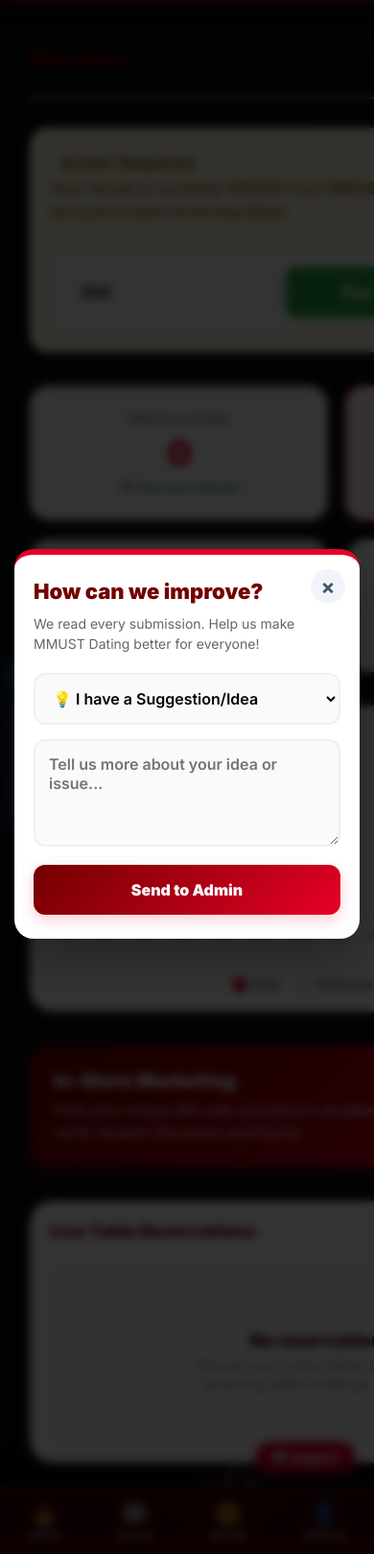
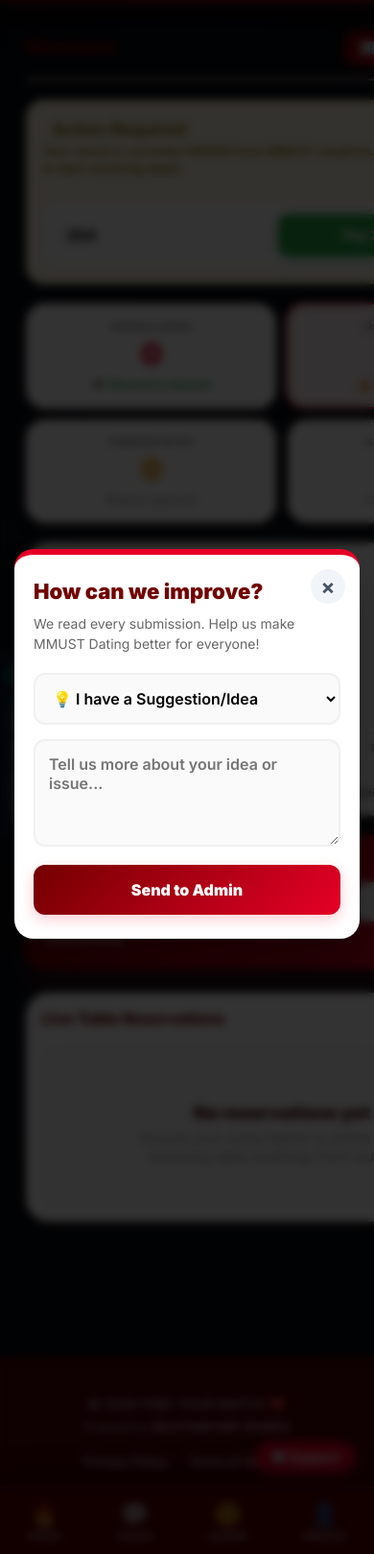
Before and after one commit to delstarford123/find-your-match, a Flask app: page /business/dashboard in a window 390 px wide. Shown: the part 70-1689 px from the top of the page at 96% size. Run offline with Flask 3, Linux system fonts and the light colour scheme; the visitor is signed in with stand-in values (Sample User, id 1); data that the repository does not hold is empty; some libraries are stand-ins or nearby versions.

Commit message:
SORI KARUNGU

```diff
--- a/app/templates/business_dashboard.html
+++ b/app/templates/business_dashboard.html
@@ -5,8 +5,9 @@
     /* === LAYOUT === */
     .b2b-container {
         max-width: 1100px;
-        margin: clamp(20px, 4vw, 40px) auto;
-        padding: 0 clamp(15px, 4vw, 25px);
+        margin: clamp(10px, 3vw, 40px) auto;
+        padding: 0 clamp(10px, 3vw, 25px);
+        padding-bottom: calc(80px + env(safe-area-inset-bottom, 0px));
         animation: fadeSlideUp 0.4s cubic-bezier(0.175, 0.885, 0.32, 1.275) forwards;
     }
 
@@ -21,22 +22,22 @@
         flex-wrap: wrap;
         justify-content: space-between;
         align-items: center;
-        gap: 15px;
-        margin-bottom: 30px;
-        padding-bottom: 20px;
+        gap: clamp(10px, 2vw, 15px);
+        margin-bottom: clamp(20px, 4vw, 30px);
+        padding-bottom: clamp(15px, 3vw, 20px);
         border-bottom: 2px solid #FFD6DD;
     }
     .b2b-header h1 {
         color: #720000;
         margin: 0;
-        font-size: clamp(22px, 4vw, 32px);
+        font-size: clamp(20px, 5vw, 32px);
         font-weight: 900;
         letter-spacing: -0.5px;
     }
 
     .header-actions {
         display: flex;
-        gap: 12px;
+        gap: 10px;
         align-items: center;
         flex-wrap: wrap;
     }
@@ -45,10 +46,10 @@
         background: linear-gradient(135deg, #720000 0%, #E60026 100%);
         color: white;
         text-decoration: none;
-        padding: 12px 20px;
+        padding: clamp(10px, 2vw, 12px) clamp(15px, 3vw, 20px);
         border-radius: 12px;
         font-weight: 800;
-        font-size: 14px;
+        font-size: clamp(12px, 2.5vw, 14px);
         box-shadow: 0 4px 15px rgba(230,0,38,0.2);
         display: flex; align-items: center; gap: 8px;
         transition: transform 0.2s, box-shadow 0.2s;
@@ -82,16 +83,17 @@
 
     /* === SUBSCRIPTION BANNERS === */
     .sub-banner {
-        padding: clamp(20px, 4vw, 30px);
+        padding: clamp(15px, 4vw, 30px);
         border-radius: 18px;
         display: flex;
         flex-wrap: wrap;
-        gap: 20px;
+        gap: 15px;
         align-items: center;
         justify-content: space-between;
-        margin-bottom: 35px;
+        margin-bottom: clamp(20px, 5vw, 35px);
         font-weight: 600;
-        line-height: 1.5;
+        font-size: clamp(13px, 3vw, 15px);
+        line-height: 1.4;
         box-shadow: 0 8px 25px rgba(0,0,0,0.04);
     }
     .sub-inactive { background: #fff8e6; color: #856404; border: 1px solid #ffeeba; }
@@ -99,20 +101,20 @@
 
     /* M-Pesa Payment Box */
     .payment-box {
-        display: flex; flex-wrap: wrap; gap: 10px; width: 100%; max-width: 500px;
-        background: white; padding: 15px; border-radius: 14px; border: 1px solid #ffeeba;
+        display: flex; flex-wrap: wrap; gap: 8px; width: 100%; max-width: 500px;
+        background: white; padding: 12px; border-radius: 14px; border: 1px solid #ffeeba;
     }
     .mpesa-input {
-        flex: 1; min-width: 200px; padding: 14px; border: 2px solid #eee;
-        border-radius: 10px; font-weight: 800; outline: none; font-size: 16px;
+        flex: 1; min-width: 150px; padding: clamp(10px, 2.5vw, 14px); border: 2px solid #eee;
+        border-radius: 10px; font-weight: 800; outline: none; font-size: clamp(14px, 3vw, 16px);
         transition: 0.2s; color: #111; -webkit-appearance: none;
     }
     .mpesa-input:focus { border-color: #28a745; box-shadow: 0 0 0 4px rgba(40, 167, 69, 0.1); }
 
     .btn-pay {
-        background: #28a745; color: white; border: none; padding: 14px 25px;
-        border-radius: 10px; font-weight: 900; font-size: 16px; cursor: pointer;
-        transition: 0.2s; white-space: nowrap; flex: 1; min-width: 150px;
+        background: #28a745; color: white; border: none; padding: clamp(10px, 2.5vw, 14px) 20px;
+        border-radius: 10px; font-weight: 900; font-size: clamp(14px, 3vw, 16px); cursor: pointer;
+        transition: 0.2s; white-space: nowrap; flex: 1; min-width: 120px;
         box-shadow: 0 4px 10px rgba(40, 167, 69, 0.3);
     }
     .btn-pay:hover:not(:disabled) { background: #218838; transform: translateY(-2px); box-shadow: 0 6px 15px rgba(40, 167, 69, 0.4); }
@@ -121,47 +123,47 @@
     /* === STAT CARDS === */
     .stats-grid {
         display: grid;
-        grid-template-columns: repeat(auto-fit, minmax(220px, 1fr));
-        gap: 20px;
-        margin-bottom: 35px;
+        grid-template-columns: repeat(auto-fit, minmax(clamp(140px, 45%, 220px), 1fr));
+        gap: clamp(10px, 3vw, 20px);
+        margin-bottom: clamp(20px, 5vw, 35px);
     }
     .stat-card {
-        background: white; padding: 25px; border-radius: 20px;
+        background: white; padding: clamp(15px, 4vw, 25px); border-radius: 20px;
         box-shadow: 0 10px 25px rgba(114,0,0,0.05);
         border: 1px solid #FFD6DD; text-align: center;
         display: flex; flex-direction: column; justify-content: center;
         transition: transform 0.2s, box-shadow 0.2s;
     }
     .stat-card:hover { transform: translateY(-4px); box-shadow: 0 15px 35px rgba(114,0,0,0.08); }
-    .stat-value { font-size: clamp(36px, 6vw, 46px); font-weight: 900; color: #E60026; margin: 10px 0; line-height: 1; letter-spacing: -1px; }
-    .stat-label { color: #888; font-size: 12px; text-transform: uppercase; font-weight: 900; letter-spacing: 1px; }
+    .stat-value { font-size: clamp(28px, 8vw, 46px); font-weight: 900; color: #E60026; margin: 8px 0; line-height: 1; letter-spacing: -1px; }
+    .stat-label { color: #888; font-size: clamp(10px, 2vw, 12px); text-transform: uppercase; font-weight: 900; letter-spacing: 0.5px; }
 
     /* Container for sections */
     .b2b-section {
-        background: white; padding: clamp(20px, 5vw, 35px);
+        background: white; padding: clamp(15px, 4vw, 35px);
         border-radius: 24px; box-shadow: 0 10px 30px rgba(114,0,0,0.06);
-        border: 1px solid #FFD6DD; margin-bottom: 35px;
+        border: 1px solid #FFD6DD; margin-bottom: clamp(20px, 5vw, 35px);
     }
-    .b2b-section h2 { color: #720000; margin-top: 0; margin-bottom: 25px; font-weight: 900; font-size: clamp(18px, 4vw, 22px);}
+    .b2b-section h2 { color: #720000; margin-top: 0; margin-bottom: 20px; font-weight: 900; font-size: clamp(16px, 4vw, 22px);}
 
     /* === HEATMAP === */
     .heatmap-scroll-area {
-        width: 100%; overflow-x: auto; padding-bottom: 15px; -webkit-overflow-scrolling: touch;
+        width: 100%; overflow-x: auto; padding-bottom: 10px; -webkit-overflow-scrolling: touch;
     }
     .heatmap-scroll-area::-webkit-scrollbar { height: 6px; }
     .heatmap-scroll-area::-webkit-scrollbar-track { background: transparent; }
     .heatmap-scroll-area::-webkit-scrollbar-thumb { background: #ddd; border-radius: 10px; }
 
     .heatmap-container {
-        display: flex; align-items: flex-end; gap: 6px; height: 180px;
-        padding-top: 20px; border-bottom: 2px solid #f0f0f0; min-width: 600px;
+        display: flex; align-items: flex-end; gap: 4px; height: 160px;
+        padding-top: 20px; border-bottom: 2px solid #f0f0f0; min-width: 500px;
     }
     .heat-bar-wrapper {
-        flex: 1; min-width: 25px; display: flex; flex-direction: column;
-        align-items: center; gap: 8px; position: relative;
+        flex: 1; min-width: 20px; display: flex; flex-direction: column;
+        align-items: center; gap: 6px; position: relative;
     }
     .heat-bar {
-        width: 100%; border-radius: 6px 6px 0 0; transition: 0.3s; cursor: pointer;
+        width: 100%; border-radius: 5px 5px 0 0; transition: 0.3s; cursor: pointer;
         min-height: 4px;
     }
     .heat-bar:hover { filter: brightness(0.8); }
@@ -202,45 +204,45 @@
         td:nth-of-type(5):before { content: "Actions"; }
 
         .action-flex { justify-content: flex-start; flex-direction: column; width: 100%; }
-        .action-flex button { width: 100%; margin-bottom: 8px; padding: 14px; font-size: 14px;}
+        .action-flex button { width: 100%; margin-bottom: 6px; padding: clamp(10px, 3vw, 14px); font-size: 13px;}
     }
 
-    .status-badge { padding: 6px 14px; border-radius: 20px; font-size: 12px; font-weight: 900; text-transform: uppercase; letter-spacing: 0.5px; display: inline-block; }
+    .status-badge { padding: 4px 12px; border-radius: 20px; font-size: clamp(10px, 2.5vw, 12px); font-weight: 900; text-transform: uppercase; letter-spacing: 0.5px; display: inline-block; }
     .status-pending { background: #fff3cd; color: #856404; border: 1px solid #ffeeba; }
     .status-approved { background: #d4edda; color: #155724; border: 1px solid #c3e6cb; }
     .status-declined { background: #f8d7da; color: #721c24; border: 1px solid #f5c6cb; }
 
     /* Action Buttons */
-    .action-flex { display: flex; gap: 10px; flex-wrap: wrap; }
-    .btn-approve { background: #28a745; color: white; border: none; padding: 10px 18px; border-radius: 8px; cursor: pointer; font-weight: 800; transition: 0.2s; font-size: 13px; }
+    .action-flex { display: flex; gap: 8px; flex-wrap: wrap; }
+    .btn-approve { background: #28a745; color: white; border: none; padding: 8px 16px; border-radius: 8px; cursor: pointer; font-weight: 800; transition: 0.2s; font-size: 12px; }
     .btn-approve:hover:not(:disabled) { background: #218838; transform: translateY(-2px); box-shadow: 0 4px 10px rgba(40,167,69,0.3); }
     .btn-approve:disabled { background: #888; cursor: not-allowed; }
 
-    .btn-decline { background: white; color: #dc3545; border: 2px solid #dc3545; padding: 8px 18px; border-radius: 8px; cursor: pointer; font-weight: 800; transition: 0.2s; font-size: 13px; }
+    .btn-decline { background: white; color: #dc3545; border: 2px solid #dc3545; padding: 6px 16px; border-radius: 8px; cursor: pointer; font-weight: 800; transition: 0.2s; font-size: 12px; }
     .btn-decline:hover:not(:disabled) { background: #f8d7da; }
     .btn-decline:disabled { color: #888; border-color: #888; cursor: not-allowed; }
 
     /* Promo / Action Banner */
     .action-banner {
         background: linear-gradient(135deg, #720000 0%, #E60026 100%);
-        padding: clamp(25px, 5vw, 40px); border-radius: 20px; margin-bottom: 35px;
+        padding: clamp(20px, 5vw, 40px); border-radius: 20px; margin-bottom: clamp(25px, 5vw, 35px);
         box-shadow: 0 15px 30px rgba(230, 0, 38, 0.2);
-        display: flex; flex-wrap: wrap; gap: 20px;
+        display: flex; flex-wrap: wrap; gap: 15px;
         align-items: center; justify-content: space-between;
     }
 
     .btn-qr {
-        text-decoration: none; display: flex; align-items: center; gap: 10px;
-        background: white; color: #E60026; padding: 15px 25px;
+        text-decoration: none; display: flex; align-items: center; gap: 8px;
+        background: white; color: #E60026; padding: clamp(12px, 3vw, 15px) clamp(18px, 4vw, 25px);
         border-radius: 12px; font-weight: 900; transition: 0.2s cubic-bezier(0.175, 0.885, 0.32, 1.275); white-space: nowrap;
-        box-shadow: 0 5px 15px rgba(0,0,0,0.1);
+        box-shadow: 0 5px 15px rgba(0,0,0,0.1); font-size: clamp(14px, 3.5vw, 16px);
     }
     .btn-qr:hover { transform: scale(1.05); }
 
     /* === TOAST ANIMATION === */
     .toast-alert {
-        display: none; position: fixed; bottom: 30px; right: 30px;
-        background: white; border: 2px solid #E60026; padding: 20px;
+        display: none; position: fixed; bottom: 20px; right: 20px;
+        background: white; border: 2px solid #E60026; padding: 15px;
         border-radius: 16px; box-shadow: 0 15px 40px rgba(230,0,38,0.25);
         z-index: 9999; width: 90%; max-width: 350px;
         animation: popUp 0.5s cubic-bezier(0.175, 0.885, 0.32, 1.275);
@@ -250,7 +252,7 @@
 
     /* Empty State */
     .empty-state {
-        text-align: center; padding: 50px 20px; background: #fafafa;
+        text-align: center; padding: 40px 20px; background: #fafafa;
         border-radius: 16px; border: 2px dashed #FFD6DD;
     }
 </style>
```
Also changed, not shown: other parts of app/templates/business_dashboard.html (+12 -12 lines), app/templates/merchant_dashboard.html (+47 -40 lines).
